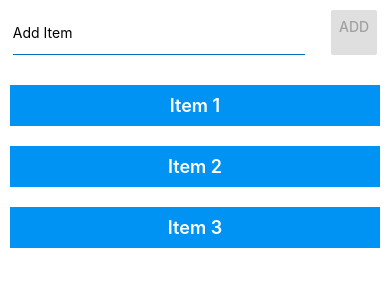
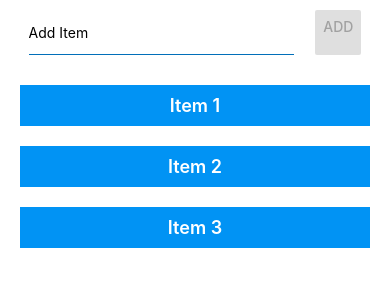
Before and after one commit to marcosvillabasa/coder_React_Native, a React Native app: screen / in a window 390 px wide. Shown: the top 300 px of the page. Built offline with nearby package versions, Linux system fonts and the light colour scheme.

Commit message:
refactor(styles): refactor global styles

```diff
--- a/src/components/AddItem.js
+++ b/src/components/AddItem.js
@@ -33,6 +33,7 @@ const styles = StyleSheet.create({
 		flexDirection: 'row',
 		justifyContent: 'space-around',
 		marginVertical: 10,
+        marginHorizontal: 18,
 	},
 })
 
--- a/src/screens/Home.js
+++ b/src/screens/Home.js
@@ -34,14 +34,8 @@ const Home = () => {
 }
 
 const styles = StyleSheet.create({
-	container: {
-		flex: 1,
-		color: 'white',
-		margin: 50,
-		marginHorizontal: 10,
-	},
 	itemsContainer: {
-		marginHorizontal: 10,
+		marginHorizontal: 20,
 		marginVertical: 10,
 	},
 })
```
